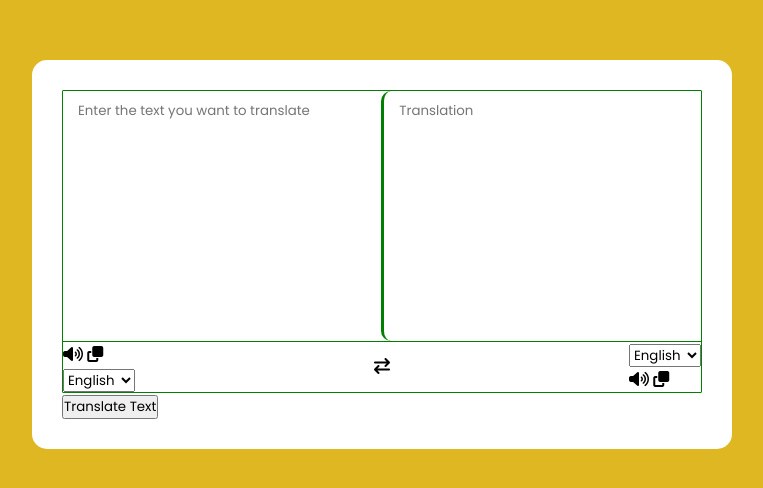
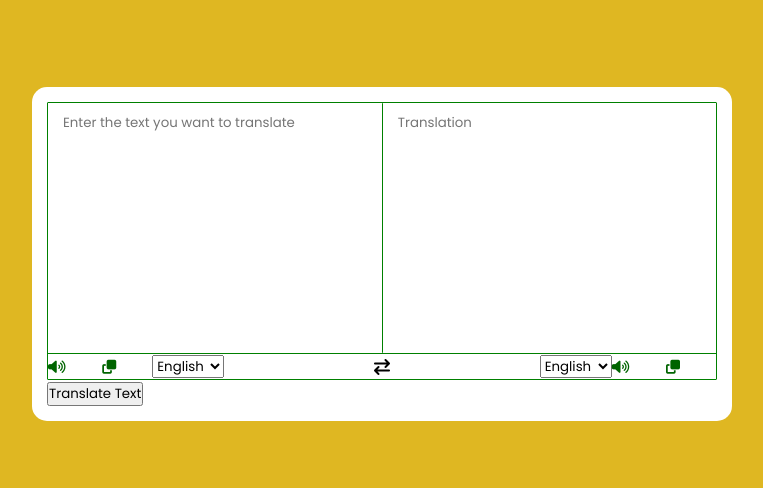
Before and after one commit to smritiiD7/Guess_Number_JS, a plain HTML site: page Translator_App/index.html in a window 1280 px wide. Shown: the part 146-634 px from the top of the page, without its empty margins (258-1021 px from the left). Drawn offline with Linux system fonts and the light colour scheme.

Commit message:
Project name added

```diff
--- a/translatorApp/style.css
+++ b/Translator_App/style.css
@@ -31,8 +31,8 @@ body{
   border-bottom: 1px solid green;
 }
 .text-input .to-text{
-border-radius: 10px;
-border-left:3px solid green;
+border-radius: 1px;
+border-left:1px solid green;
 }
 .text-input textarea{
   height: 250px;
@@ -46,10 +46,29 @@ border-left:3px solid green;
 
 }
 
-.controls{
+.controls, li{
   display: flex;
-  list-style:none;
   align-items:center;
   justify-content:space-between;
 
 }
+.container{
+  list-style:none;
+  padding:15px 15px;
+
+}
+
+
+.controls .icons i{
+  color: darkgreen;
+  width: 50px;
+  font-size: 14px;
+  cursor: pointer;
+}
+
+.controls .row select{
+  border:none;
+  outline:none;
+  background:none;
+  font-size: 18px;
+}
```
Also changed, not shown: Translator_App/index.html (renamed from translatorApp/index.html).
